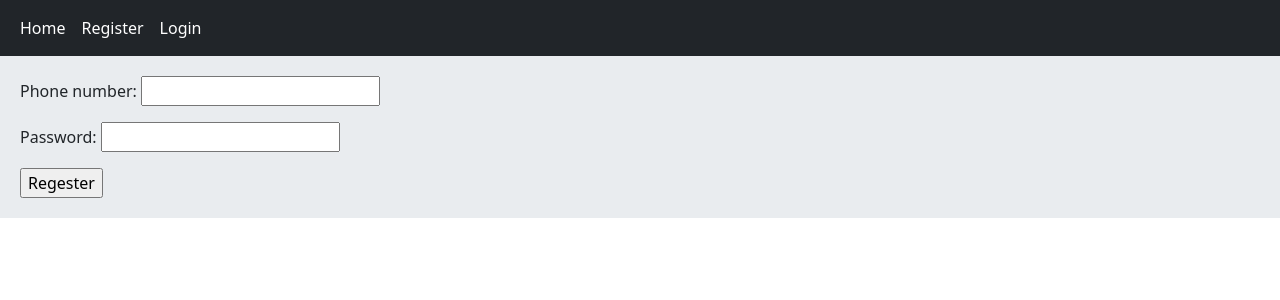
After one commit to ata-the-legend/e-shop, a Django app: page /accounts/login/ in a window 1280 px wide. The commit adds this page. Shown: the top 300 px of the page. Run offline with Django 4.2, Linux system fonts and the light colour scheme; parts of the project's set-up code (start-up, migrations or seed data) failed here and were passed over.

Commit message:
feat: added user login

```diff
--- a/apps/accounts/forms.py
+++ b/apps/accounts/forms.py
@@ -52,3 +52,7 @@ class UserRegisterationForm(forms.Form):
 
 class VerifyCodeForm(forms.Form):
     code = forms.IntegerField()
+
+class UserLoginForm(forms.Form):
+    phone_number = forms.CharField(max_length=11)
+    password = forms.CharField(widget=forms.PasswordInput)
--- /dev/null
+++ b/apps/accounts/templates/accounts/login.html
@@ -0,0 +1,8 @@
+{% extends "base.html" %}
+{% block content %}
+    <form action="" method="post">
+        {% csrf_token %}
+        {{form.as_p}}
+        <input type="submit" value="Regester">
+    </form>
+{% endblock content %}
--- a/apps/accounts/urls.py
+++ b/apps/accounts/urls.py
@@ -4,5 +4,7 @@ from . import views
 app_name = 'accounts'
 urlpatterns = [
     path("register/", views.UserRegisterView.as_view(), name="register"),
-    path("verify/", views.UserRegisterVerifyCodeView.as_view(), name="verify_code")
+    path("verify/", views.UserRegisterVerifyCodeView.as_view(), name="verify_code"),
+    path("login/", views.UserLoginView.as_view(), name="login"),
+    path("login-verify/", views.UserLoginVerifyCodeView.as_view(), name="login_verify_code")
 ]
--- a/apps/accounts/views.py
+++ b/apps/accounts/views.py
@@ -1,12 +1,13 @@
 from django.shortcuts import render, redirect
 from django import views
-from .forms import UserRegisterationForm, VerifyCodeForm
+from .forms import UserLoginForm, UserRegisterationForm, VerifyCodeForm
 import random
 from utils import send_otp_code
 from .models import OtpCode ,User
 from django.contrib import messages
 import datetime
 from django.utils import timezone
+from django.contrib.auth import authenticate, login
 
 class UserRegisterView(views.View):
     form_class = UserRegisterationForm
@@ -62,3 +63,61 @@ class UserRegisterVerifyCodeView(views.View):
                 messages.error(request, 'Wrong code', 'danger')
                 return redirect('accounts:verify_code')
         return redirect('home:home')
+
+
+class UserLoginView(views.View):
+    form_class = UserLoginForm
+
+    def get(self, request):
+        form = self.form_class
+        return render(request, 'accounts/login.html', {'form': form})
+
+    def post(self, request):
+        form = self.form_class(request.POST)
+        if form.is_valid():
+            cd = form.cleaned_data
+            random_code = random.randint(1000, 9999)
+            old_code = OtpCode.objects.filter(phone_number = cd['phone_number'])
+            if old_code:
+                old_code[0].delete()
+            send_otp_code(phone_number=cd['phone_number'], code= random_code)
+            OtpCode.objects.create(phone_number= cd['phone_number'], code = random_code)
+            request.session['user_registeration_info'] = {
+                'phone_number': cd['phone_number'],
+                'password': cd['password'],
+            }
+            messages.success(request, 'Code was sent.')
+            return redirect('accounts:login_verify_code')
+        return render(request, self.template_name, {'form': form})
+
+class UserLoginVerifyCodeView(views.View):
+    form_class = VerifyCodeForm
+
+    def get(self, request):
+        form = self.form_class
+        return render(request, 'accounts/verify.html', {'form': form})
+
+    def post(self, request):
+        user_info = request.session['user_registeration_info']
+        form = self.form_class(request.POST)
+        code_instance = OtpCode.objects.get(phone_number = user_info['phone_number'])
+        if form.is_valid():
+            cd  = form.cleaned_data
+            if cd['code'] == code_instance.code:
+                if code_instance.created + timezone.timedelta(minutes=2) < timezone.now() :
+                    messages.error(request, 'Code was expired', 'danger')
+                    return redirect('accounts:register')
+                else:
+                    code_instance.delete()
+                    user = authenticate(phone_number= user_info['phone_number'], password= user_info['password'])
+                    if user is not None:
+                        login(request, user)
+                        messages.success(request, 'You are loged in.', 'success')
+                        return redirect('home:home')
+                    else:
+                        messages.error(request, 'Wrong username or password.', 'danger')
+                return redirect('accounts:login')
+            else:
+                messages.error(request, 'Wrong code', 'danger')
+                return redirect('accounts:verify_code')
+        return redirect('home:home')
--- a/templates/inc/navbar.html
+++ b/templates/inc/navbar.html
@@ -3,6 +3,7 @@
         <div class="navbar-nav">
             <a class="nav-link active" href="{% url "home:home" %}">Home</a>
             <a class="nav-link active" href="{% url "accounts:register" %}">Register</a>
+            <a class="nav-link active" href="{% url "accounts:login" %}">Login</a>
         </div>
     </div>
 </nav>
```
